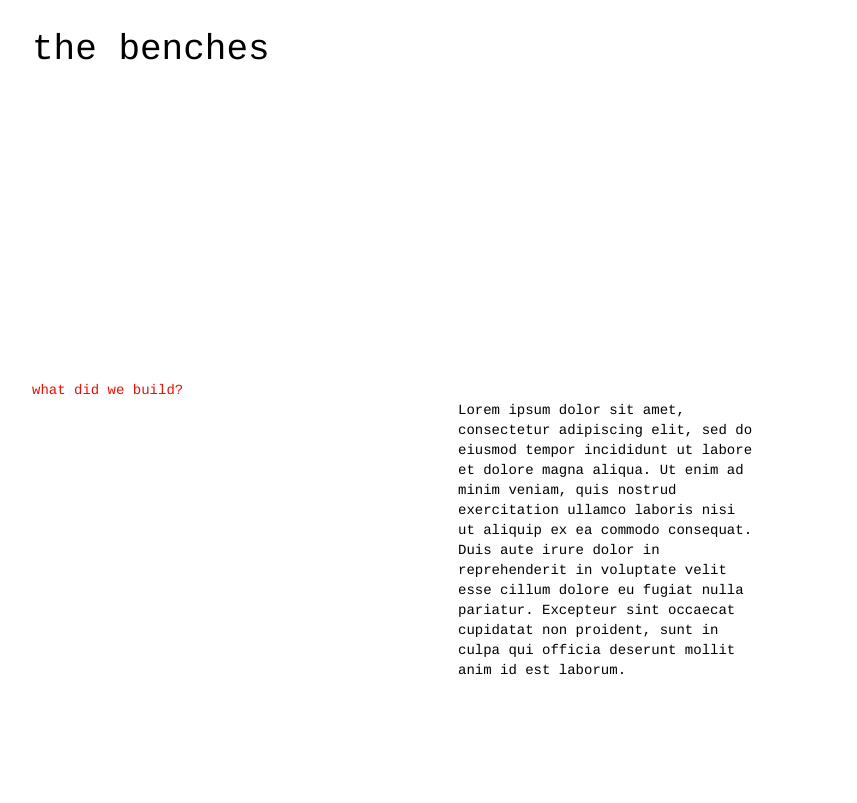
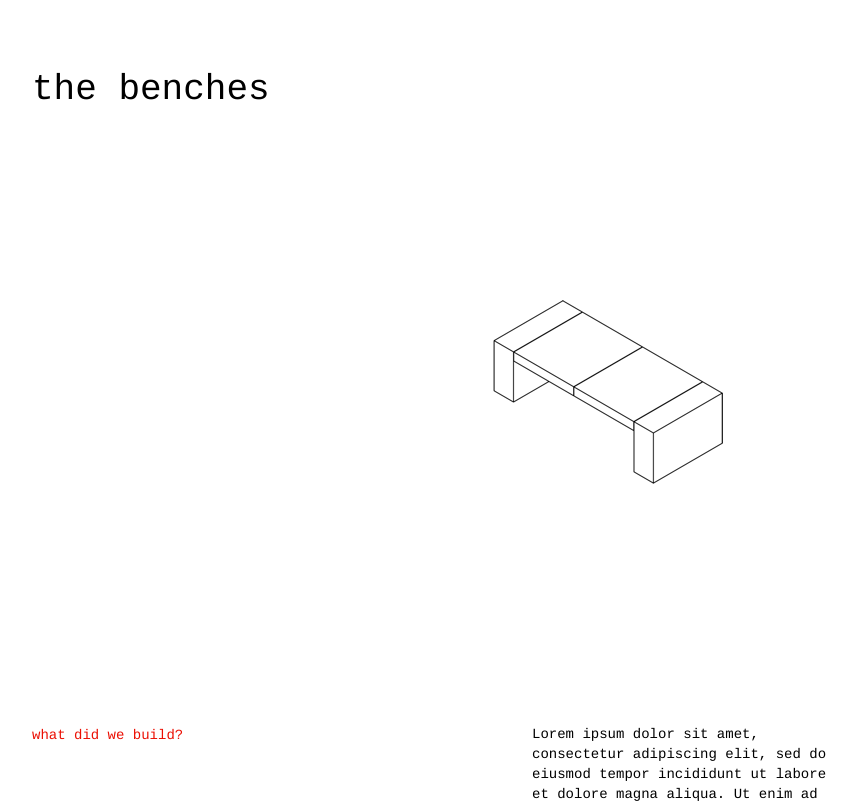
Before and after one commit to Kallirroi/thebenches, a React (Create React App) app: page / in a window 1280 px wide. Shown: the top 803 px of the page, without its empty margins (32-889 px from the left). Built offline with nearby package versions, Linux system fonts and the light colour scheme.

Commit message:
alignment

```diff
--- a/src/App.css
+++ b/src/App.css
@@ -11,23 +11,36 @@
 
 header {
   font-size: 36px;
+  margin: 5vh 0;
+}
+
+img.bench-image {
+  margin: 0 auto;
+  display: block;
+  padding: 20vh 0 10vh 0;
 }
 
 .block {
-  margin: 40vh 0;
+  margin: 20vh 0 40vh 0;
+}
+
+.block:last-child {
+  margin: 20vh 0 10vh 0;
 }
 
 .subtitle {
   color: #EB0F03;
-  text-align: left;
-  vertical-align: middle;
+  vertical-align: top;
+  display: inline-block;
+  width: 180px;
+  line-height: 22px;
 }
 
 .text {
-  text-align: left;
   width: 300px;
-  margin: 0 auto;
-  vertical-align: middle;
+  padding-left: 320px;
+  display: inline-block;
+  vertical-align: top;
 }
 
 
--- a/src/App.js
+++ b/src/App.js
@@ -10,6 +10,7 @@ class App extends Component {
     return (
       <div className="App">
         <header> the benches </header>
+        <img className="bench-image" role="presentation" src="bench.png" />
         <What/>
         <Stories/>
         <Cards/>
```
Also changed, not shown: public/bench.png (added).
